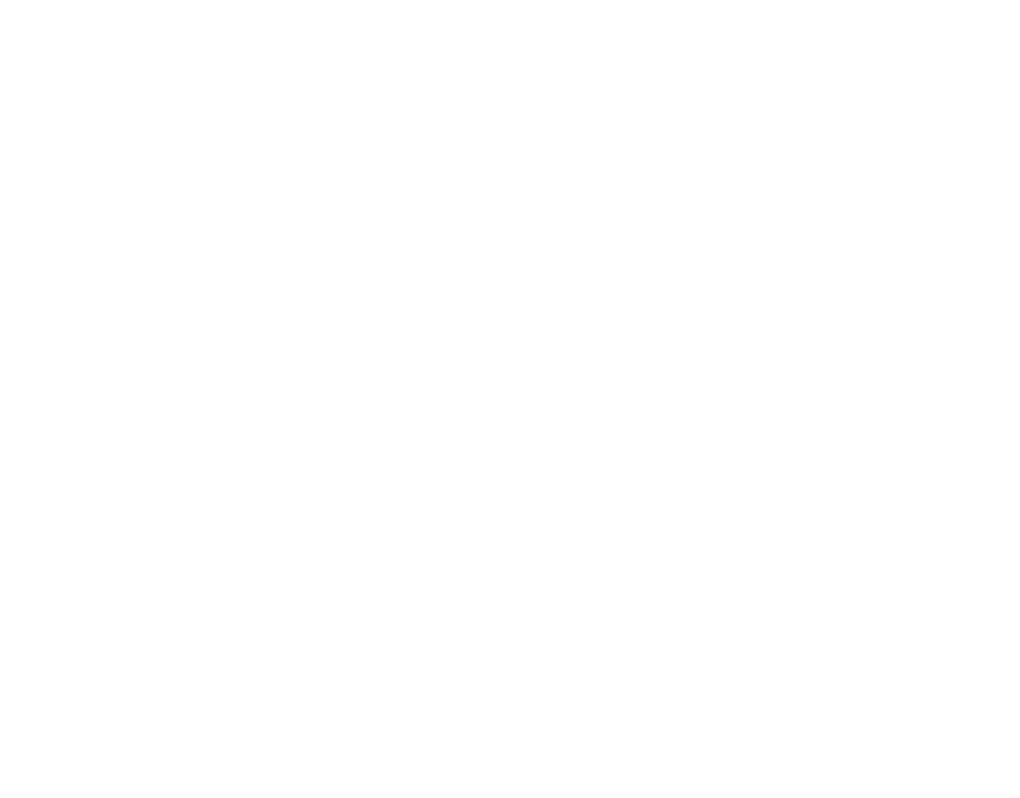
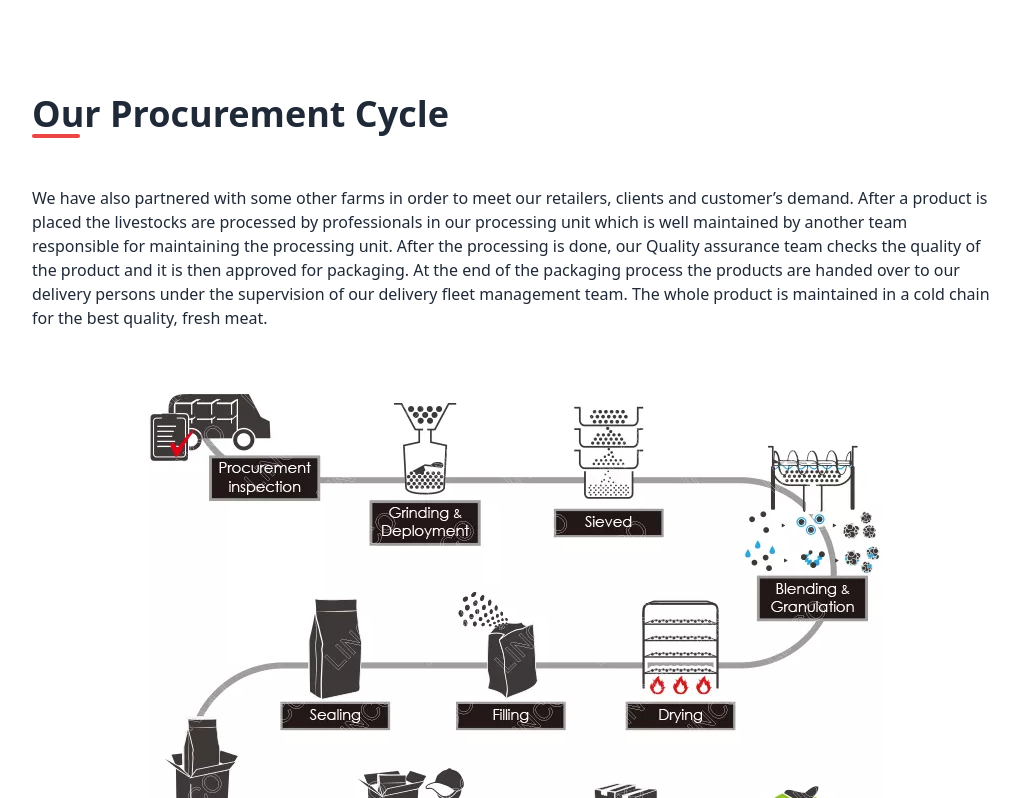
Before and after one commit to hasib231/thinkcrypt-task, a React (Vite) app: page / in a window 1280 px wide. Shown: the part 1262-2060 px from the top of the page, without its empty margins (128-1148 px from the left). Before the commit the page ends 1268 px from the top, so only its background shows below. Built offline with nearby package versions, Linux system fonts and the light colour scheme.

Commit message:
Our procurement cycle section done

```diff
--- a/src/pages/Home/Home.jsx
+++ b/src/pages/Home/Home.jsx
@@ -1,12 +1,14 @@
 import React from 'react';
 import Banner from './Banner';
 import OurCoreValues from './OurCoreValues';
+import OurProcurement from './OurProcurement';
 
 const Home = () => {
     return (
         <div>
             <Banner></Banner>
             <OurCoreValues></OurCoreValues>
+            <OurProcurement></OurProcurement>
         </div>
     );
 };
--- a/src/pages/Home/OurCoreValues.jsx
+++ b/src/pages/Home/OurCoreValues.jsx
@@ -6,7 +6,7 @@
 
 const OurCoreValues = () => {
   return (
-    <div className=" w-9/12 mx-auto">
+    <div className=" w-8/12 mx-auto">
       <div className="my-12">
         <h1 className="text-4xl font-bold">Our Core Values</h1>
         <div className="bg-red-500 w-12 h-1 rounded-lg"></div>
--- /dev/null
+++ b/src/pages/Home/OurProcurement.jsx
@@ -0,0 +1,30 @@
+import React from 'react';
+import cycle from "../../assets/CoreValues/cycle.png";
+
+const OurProcurement = () => {
+    return (
+      <div className=" w-9/12 mx-auto ">
+        <div className="my-12">
+          <h1 className="text-4xl font-bold">Our Procurement Cycle</h1>
+          <div className="bg-red-500 w-12 h-1 rounded-lg"></div>
+        </div>
+
+        <p className=''>
+          We have also partnered with some other farms in order to meet our
+          retailers, clients and customer’s demand. After a product is placed
+          the livestocks are processed by professionals in our processing unit
+          which is well maintained by another team responsible for maintaining
+          the processing unit. After the processing is done, our Quality
+          assurance team checks the quality of the product and it is then
+          approved for packaging. At the end of the packaging process the
+          products are handed over to our delivery persons under the supervision
+          of our delivery fleet management team. The whole product is maintained
+          in a cold chain for the best quality, fresh meat.
+        </p>
+
+        <img className='mx-auto my-12' src={cycle} alt="" />
+      </div>
+    );
+};
+
+export default OurProcurement;
```
Also changed, not shown: src/assets/CoreValues/cycle.png (added), src/assets/CoreValues/fresh.png.
